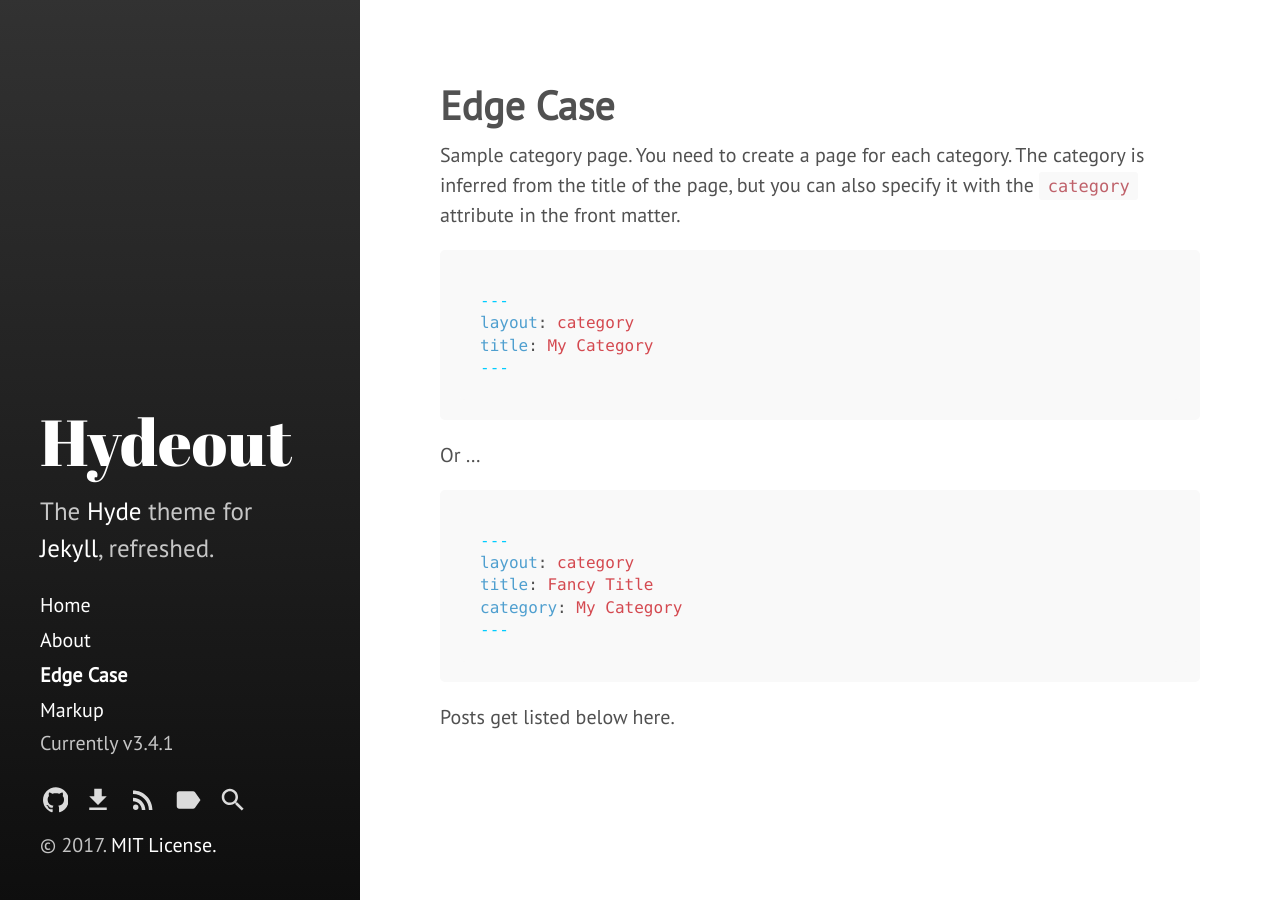
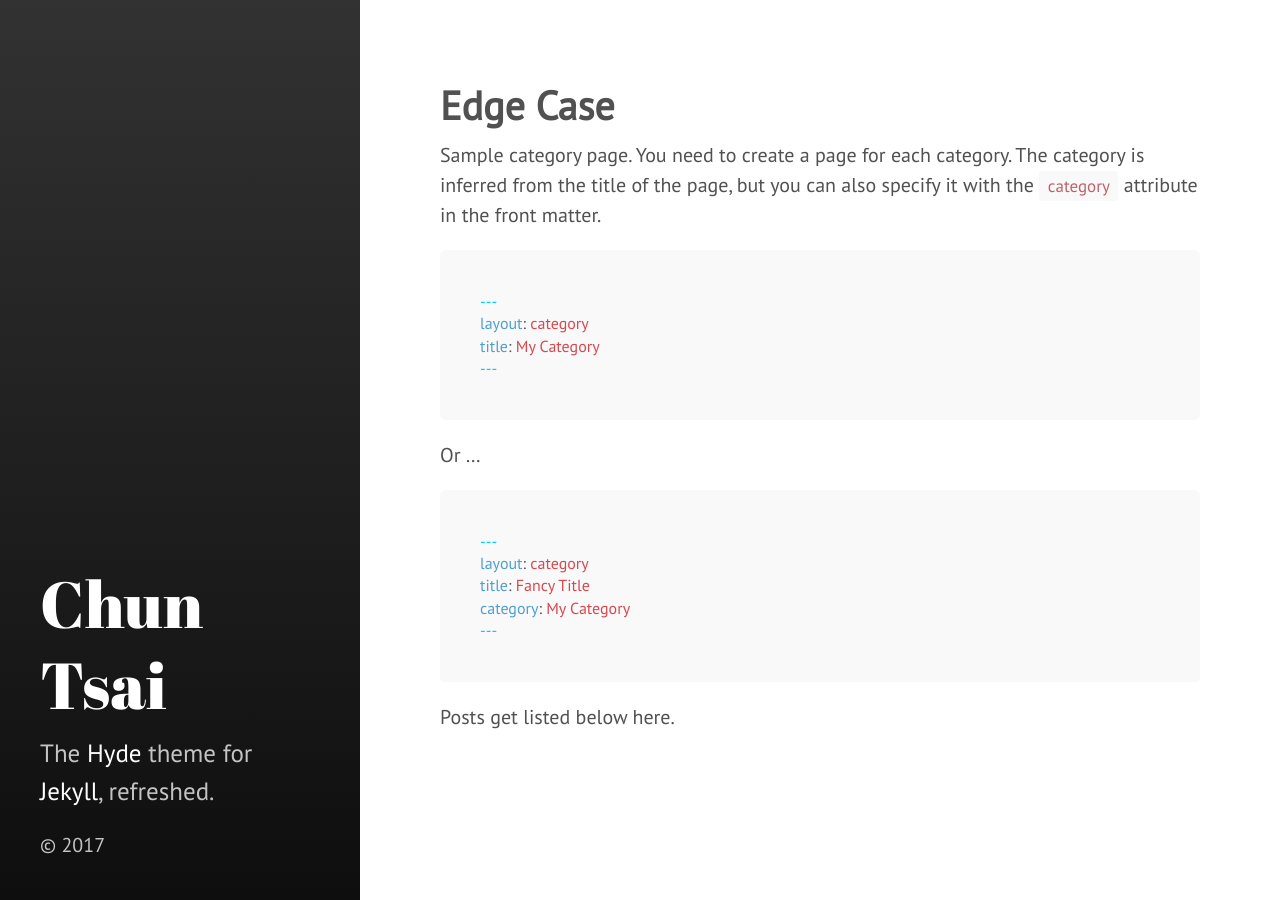
Before and after one commit to dorisloveguang/dorisloveguang, a Jekyll site: the page built from category/edge-case.md, in a window 1280 px wide. Built offline with Jekyll 4.4.1, drawn with Linux system fonts in a browser that asks for light colours; some web fonts are replaced.

Commit message:
code font

```diff
--- a/_config.yml
+++ b/_config.yml
@@ -3,15 +3,15 @@ markdown:         kramdown
 highlighter:      rouge
 
 # Setup
-title:            Hydeout
+title:            Chun Tsai
 tagline:          'A Jekyll theme'
 description:      'The <a href="http://hyde.getpoole.com" target="_blank">Hyde</a> theme for <a href="http://jekyllrb.com" target="_blank">Jekyll</a>, refreshed.'
 url:              https://fongandrew.github.io/hydeout
 baseurl:          # the optional subpath of your site, e.g. "/blog"
 
 author:
-  name:           'Andrew Fong'
-  url:            https://twitter.com/fongandrewc
+  name:           'Chun Tsai'
+  url:            https://twitter.com/chunntsai
 
 paginate:         5
 
@@ -21,7 +21,7 @@ plugins:
   - jekyll-paginate
 
 # Custom vars
-version:            3.4.1
+#version:
 sidebar_home_link:  true
 github:
   repo:             https://github.com/fongandrew/hydeout
--- a/_includes/copyright.html
+++ b/_includes/copyright.html
@@ -1,4 +1,4 @@
 <p>
-  &copy; {{ site.time | date: '%Y' }}.
-  <a href="{{ site.baseurl }}/LICENSE.md">MIT License.</a>
+  &copy; {{ site.time | date: '%Y' }}
+
 </p>
--- a/_includes/sidebar-nav-links.html
+++ b/_includes/sidebar-nav-links.html
@@ -1,4 +1,5 @@
 <nav id="sidebar-nav-links">
+<!--
   {% if site.sidebar_home_link %}
     <a class="home-link {% if page.url == '/' %} active{% endif %}"
         href="{{ site.baseurl }}/">Home</a>
@@ -13,4 +14,5 @@
   {% include category-links.html %}
 
   {% include custom-nav-links.html %}
+
 </nav>
--- a/_includes/sidebar.html
+++ b/_includes/sidebar.html
@@ -16,6 +16,8 @@
     <span class="site-version">Currently v{{ site.version }}</span>
   {% endif %}
 
+  <!--
   {% include sidebar-icon-links.html %}
+
   {% include copyright.html %}
 </div>
--- a/_sass/hydeout/_variables.scss
+++ b/_sass/hydeout/_variables.scss
@@ -41,7 +41,7 @@ $default-box-shadow: $box-shadow-size
                      $box-shadow-size
                      rgba(0, 0, 0, $box-shadow-opacity);
 
-$code-font-family: Menlo, Monaco, "Courier New", monospace !default;
+$code-font-family: "PT Sans", "Noto Sans TC", "Mplus 1p", Georgia, "Times New Roman", serif;
 $code-color: #bf616a !default;
 
 // Hyde theming
```
